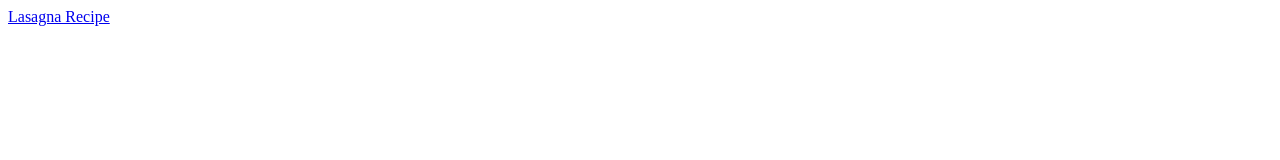
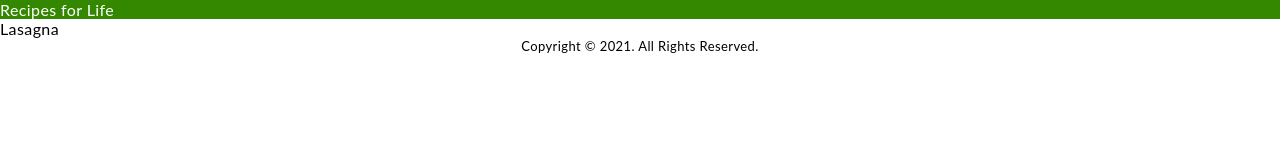
Before and after one commit to mav1283/odin-recipes, a website: page index.html in a window 1280 px wide. Drawn offline with Linux system fonts and the light colour scheme.

Commit message:
Adding stylesheets

```diff
--- a/index.html
+++ b/index.html
@@ -5,8 +5,19 @@
     <meta http-equiv="X-UA-Compatible" content="IE=edge">
     <meta name="viewport" content="width=device-width, initial-scale=1.0">
     <title>Document</title>
+    <link rel="stylesheet" href="/stylesheet/index.css">
 </head>
 <body>
-    <a href="lasagna.html">Lasagna Recipe</a>
+    <div class="layout">
+        <header class="appHeader">
+            <p>Recipes for Life</p>
+        </header>
+    </div>
+    <main class="mainContent">
+        <a href="lasagna.html">Lasagna</a>
+    </main>
+    <footer class="appFooter">
+        <p>Copyright &copy; 2021. All Rights Reserved.</p>
+    </footer>
 </body>
 </html>
--- /dev/null
+++ b/stylesheet/base/_base_dir.scss
@@ -0,0 +1,2 @@
+@import "./variables";
+@import "./reset";
--- /dev/null
+++ b/stylesheet/base/_reset.scss
@@ -0,0 +1,19 @@
+body,
+body * {
+  margin: unset;
+  box-sizing: unset;
+  padding: unset;
+  color: unset;
+  text-decoration: unset;
+}
+
+body {
+  //display: flex;
+  //justify-content: center;
+  //align-items: center;
+  //margin: 2em;
+  height: 100vh;
+  box-sizing: border-box;
+  font-family: "Lato", sans-serif;
+  letter-spacing: 0.025rem;
+}
--- /dev/null
+++ b/stylesheet/base/_variables.scss
@@ -0,0 +1,6 @@
+:root {
+  --primaryColor: #338800;
+  --secondaryColor: #33bb00;
+  --whiteLight: #ffffff;
+  --darkGrey: #333333;
+}
--- /dev/null
+++ b/stylesheet/index.scss
@@ -0,0 +1,2 @@
+@import "./base/base_dir";
+@import "./layout/layout_dir";
--- /dev/null
+++ b/stylesheet/layout/_footer.scss
@@ -0,0 +1,4 @@
+.appFooter {
+  text-align: center;
+  font-size: small;
+}
--- /dev/null
+++ b/stylesheet/layout/_header.scss
@@ -0,0 +1,4 @@
+.appHeader {
+  background: var(--primaryColor);
+  color: var(--whiteLight);
+}
--- /dev/null
+++ b/stylesheet/layout/_layout.scss
@@ -0,0 +1,4 @@
+.layout {
+  display: grid;
+  grid-template-rows: auto 1fr auto;
+}
--- /dev/null
+++ b/stylesheet/layout/_layout_dir.scss
@@ -0,0 +1,4 @@
+@import "./layout";
+@import "./header";
+@import "./main";
+@import "./footer";
--- /dev/null
+++ b/stylesheet/layout/_main.scss
@@ -0,0 +1,3 @@
+.mainContent {
+  background: var(--whiteLight);
+}
```
Also changed, not shown: lasagna.html (+1 -0 lines), package.json (added, +12 -0 lines), stylesheet/index.css (added), 2 other files.
